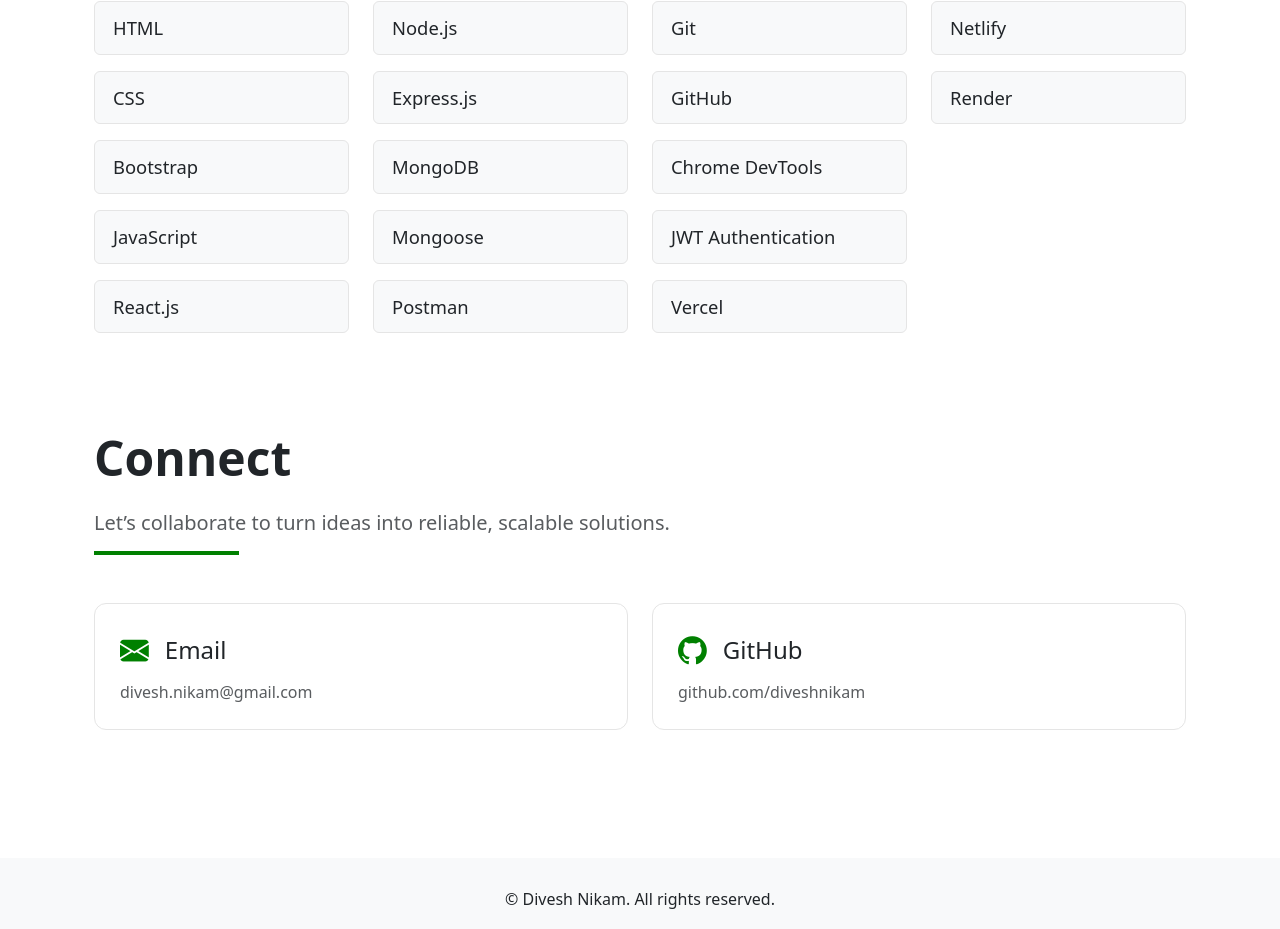
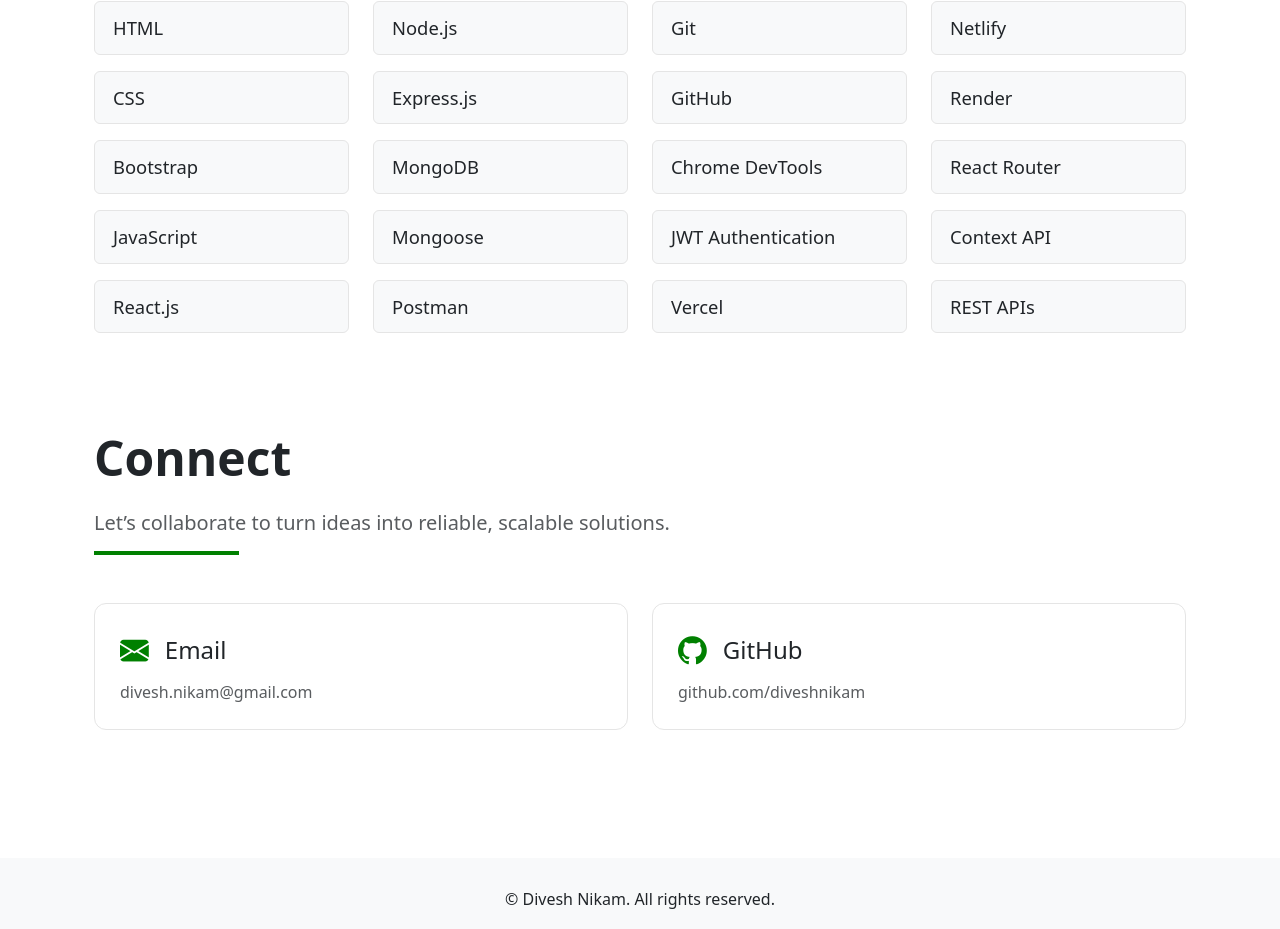
Before and after one commit to diveshnikam/my-portfolio, a React (Vite) app: page / in a window 1280 px wide. Shown: the part 1876-2805 px from the top of the page. Built offline with nearby package versions, Linux system fonts and the light colour scheme.

Commit message:
Updated skills section with React Router, Context API, REST APIs

```diff
--- a/src/App.jsx
+++ b/src/App.jsx
@@ -68,7 +68,7 @@
               </button>
 
               <a
-                href="https://drive.google.com/file/d/17rjKr4grfUQ38KapwjuiY7CqTUBXo8ba/view?usp=sharing"
+                href="https://drive.google.com/file/d/1ZhD0_ca3mKi5zYmL6UBnX_z7Gj4WL0Ud/view?usp=sharing"
                 target="_blank"
                 rel="noopener noreferrer"
                 className="btn btn-outline-secondary px-4 py-2 fw-semibold"
@@ -279,6 +279,9 @@
             <div className="col-lg-3 col-md-6 col-12 d-flex flex-column gap-3">
               <div className="skill-box">Netlify</div>
               <div className="skill-box">Render</div>
+              <div className="skill-box">React Router</div>
+               <div className="skill-box">Context API</div>
+                <div className="skill-box">REST APIs</div>
             </div>
           </div>
         </div>
```
